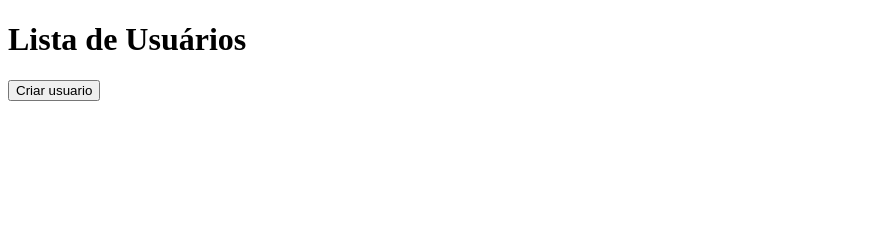
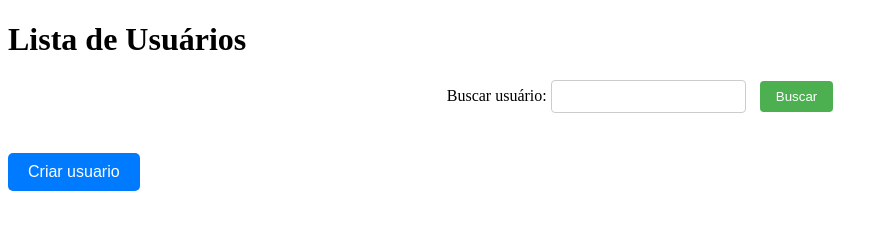
Before and after one commit to rubensprada03/Projeto-Integrador, a plain HTML site: page frontend/html/table.html in a window 1280 px wide. Shown: the whole page, without its empty margins (0-888 px from the left). Drawn offline with Linux system fonts and the light colour scheme; no server answers.

Commit message:
estilizações

```diff
--- a/frontend/css/index.css
+++ b/frontend/css/index.css
@@ -1,6 +1,6 @@
 /* Estilos para a tabela */
 table {
-    width: 80%;
+    width: 100%;
     border-collapse: collapse;
     border: 1px solid #ddd;
 }
@@ -113,3 +113,44 @@ tbody tr:hover {
     margin: 2px;
     cursor: pointer;
 }
+
+#open-modal-button {
+    background-color: #007bff;
+    color: white;
+    padding: 10px 20px;
+    border: none;
+    border-radius: 5px;
+    cursor: pointer;
+    font-size: 16px;
+    transition: background-color 0.3s, color 0.3s;
+    margin-top: 20px;
+}
+
+#open-modal-button:hover {
+    background-color: #0056b3; /* Cor de fundo ao passar o mouse */
+}
+
+#search-container {
+    text-align: center;
+    margin-top: 20px;
+}
+
+#search {
+    padding: 8px;
+    border: 1px solid #ccc;
+    border-radius: 4px;
+    margin-right: 10px;
+}
+
+#search-button {
+    padding: 8px 16px;
+    background-color: #4CAF50;
+    border: none;
+    border-radius: 4px;
+    color: white;
+    cursor: pointer;
+}
+
+#search-button:hover {
+    background-color: #45a049;
+}
--- a/frontend/html/table.html
+++ b/frontend/html/table.html
@@ -12,6 +12,17 @@
 
 
     <h1>Lista de Usuários</h1>
+
+    <div id="search-container">
+        <label for="search">Buscar usuário:</label>
+        <input type="text" id="search" name="search">
+        <button id="search-button">Buscar</button>
+    </div>
+
+    <div id="user-table-container" style="margin-top: 20px;"></div>
+
+
+
     <div id="user-table-container"></div>
 
     <!-- Botão para abrir o modal -->
--- a/frontend/js/TableUser.js
+++ b/frontend/js/TableUser.js
@@ -5,6 +5,7 @@ document.addEventListener("DOMContentLoaded", async () => {
         const response = await fetch("http://127.0.0.1:8000/usuario");
         const usuarios = await response.json();
 
+        function populateTable(data) {
             const table = document.createElement("table");
             table.innerHTML = `
                 <thead>
@@ -22,7 +23,7 @@ document.addEventListener("DOMContentLoaded", async () => {
                     </tr>
                 </thead>
                 <tbody>
-                ${usuarios.map(usuario => `
+                    ${data.map(usuario => `
                         <tr>
                             <td>${usuario.id}</td>
                             <td>${usuario.nome}</td>
@@ -40,11 +41,26 @@ document.addEventListener("DOMContentLoaded", async () => {
                     `).join('')}
                 </tbody>
             `;
+            userTableContainer.innerHTML = '';
+            userTableContainer.appendChild(table);
+        }
 
-        userTableContainer.appendChild(table);
-    } catch (error) {
-        console.error("Erro ao buscar os usuários:", error);
-    }
+        populateTable(usuarios);
+
+        const searchInput = document.getElementById("search");
+
+        searchInput.addEventListener("input", () => {
+            const searchText = searchInput.value.trim().toLowerCase();
+
+            const filteredUsers = usuarios.filter(usuario =>
+                usuario.nome.toLowerCase().includes(searchText) ||
+                usuario.telefone.toLowerCase().includes(searchText) ||
+                usuario.cpf.toLowerCase().includes(searchText) ||
+                usuario.email.toLowerCase().includes(searchText)
+            );
+
+            populateTable(filteredUsers);
+        });
 
         const userForm = document.getElementById("user-form");
 
@@ -206,4 +222,8 @@ document.addEventListener("DOMContentLoaded", async () => {
                 }
             });
         });
+
+    } catch (error) {
+        console.error("Erro ao buscar os usuários:", error);
+    }
 });
```
Also changed, not shown: 1 other file. Lines whose indentation alone changed are shown as unchanged.
